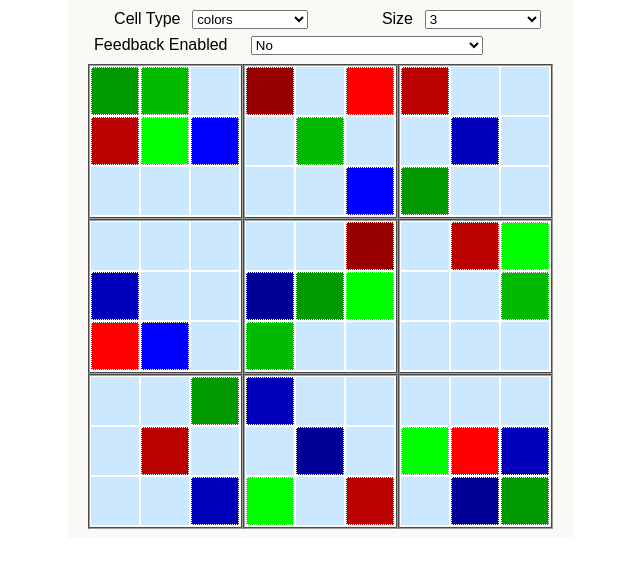
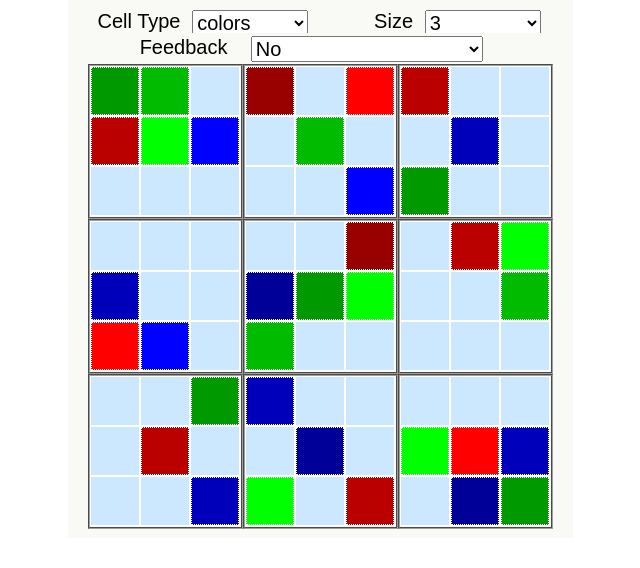
Before and after one commit to amitgarg/music-sudoku, a React (Create React App) app: page / in a window 1280 px wide. Shown: the top 568 px of the page, without its empty margins (320-960 px from the left). Built offline with nearby package versions, Linux system fonts and the light colour scheme.

Commit message:
UX fixes

```diff
--- a/src/App.js
+++ b/src/App.js
@@ -136,6 +136,7 @@ class App extends Component {
       <div className="App" style={{ padding: `5px ${padding}px` }}>
         <ControlBox
           size={size}
+          cellSize={cellSize}
           gridSize={gridSize}
           cellType={cellType}
           feedback={feedbackBoolean}
--- a/src/components/ControlBox.jsx
+++ b/src/components/ControlBox.jsx
@@ -16,10 +16,10 @@ export default class ControlBox extends React.Component {
   }
 
   render() {
-    const { size, cellType, feedback, musicKey, scale, octave, gridSize } = this.props;
+    const { size, cellType, feedback, musicKey, scale, octave, gridSize, cellSize } = this.props;
     return (
       <div style={{ margin: 'auto' , width: gridSize}}>
-        <div className="ControlBox">
+        <div className="ControlBox" style={{fontSize: 0.4 * cellSize + 'px'}}>
           <div className="halfWidth">
             <SelectBox
               label="Cell Type"
@@ -35,7 +35,7 @@ export default class ControlBox extends React.Component {
             />
           </div>
           <SelectBox
-            label="Feedback Enabled"
+            label="Feedback"
             value={feedback}
             onChangeHandler={this.handleControlChanges('feedback')}
             options={[{ label: 'Yes', value: true }, { label: 'No', value: false }]}
--- a/src/css/ControlBox.css
+++ b/src/css/ControlBox.css
@@ -26,6 +26,7 @@
   float: left;
   margin-left: 5%;
   width: 50%;
+  font-size: 1em;
 }
 .halfWidth .filter select {
 }
```
